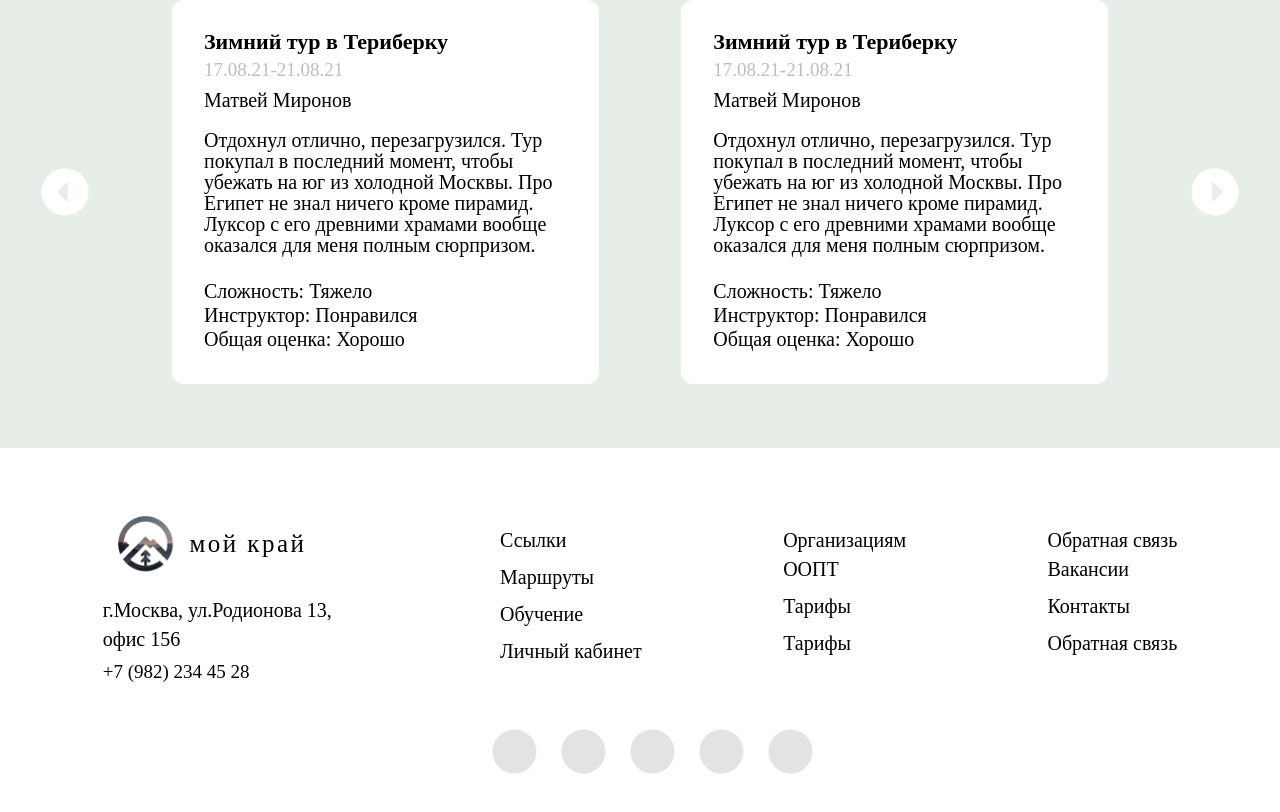
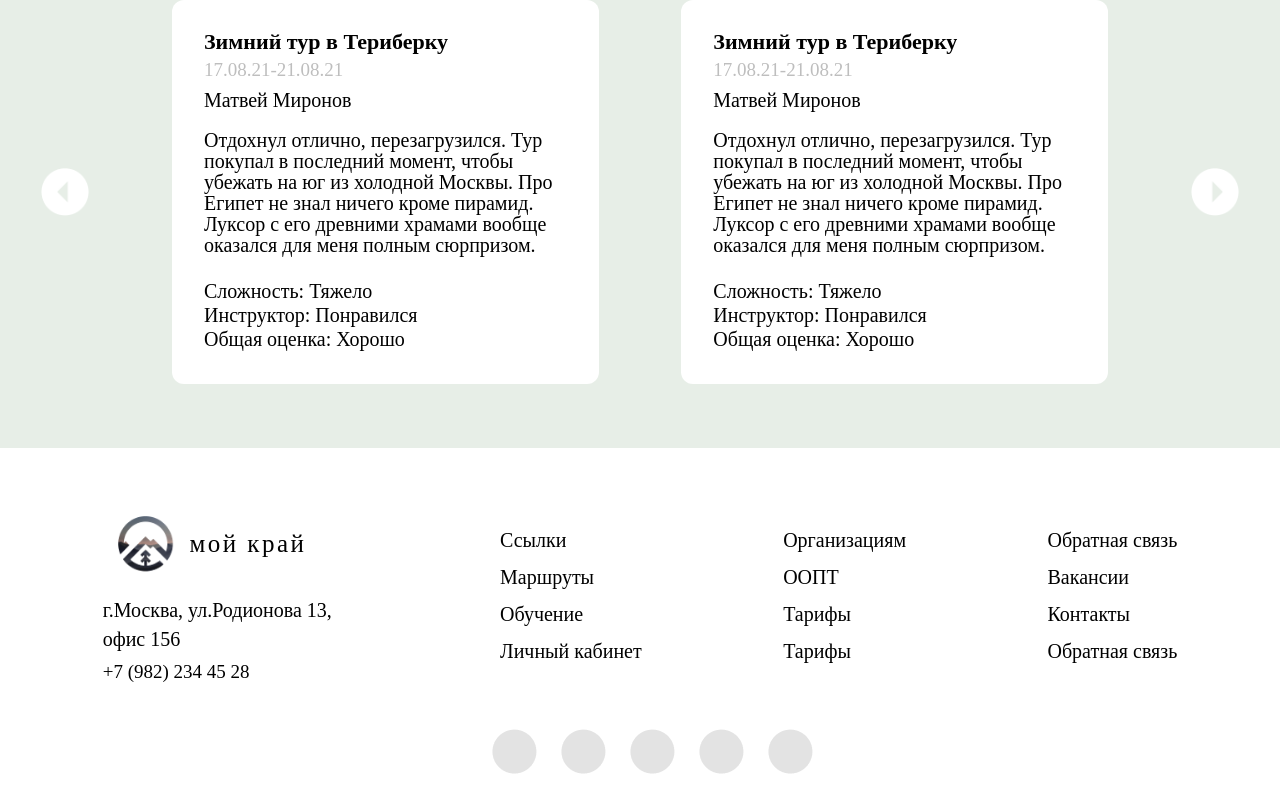
Before and after one commit to cy4ok/my-region, a React (Create React App) app in the folder client/: page / in a window 1280 px wide. Shown: the part 2325-3137 px from the top of the page. Built offline with nearby package versions, Linux system fonts and the light colour scheme.

Commit message:
Update Footer.jsx

```diff
--- a/client/src/components/footer/Footer.jsx
+++ b/client/src/components/footer/Footer.jsx
@@ -29,13 +29,13 @@ const Footer = () => {
                 <span className="font-jost text-addressSize pb-2">Личный кабинет</span>
             </div>
             <div className="flex flex-col mt-3.5">
-                <span className="font-jost text-addressSize font-medium">Организациям</span>
+                <span className="font-jost text-addressSize font-medium pb-2">Организациям</span>
                 <span className="font-jost text-addressSize pb-2">ООПТ</span>
                 <span className="font-jost text-addressSize pb-2">Тарифы</span>
                 <span className="font-jost text-addressSize pb-2">Тарифы</span>
             </div>
             <div className="flex flex-col mt-3.5">
-                <span className="font-jost text-addressSize font-medium">Обратная связь</span>
+                <span className="font-jost text-addressSize font-medium pb-2">Обратная связь</span>
                 <span className="font-jost text-addressSize pb-2">Вакансии</span>
                 <span className="font-jost text-addressSize pb-2">Контакты</span>
                 <span className="font-jost text-addressSize pb-2">Обратная связь</span>
```
